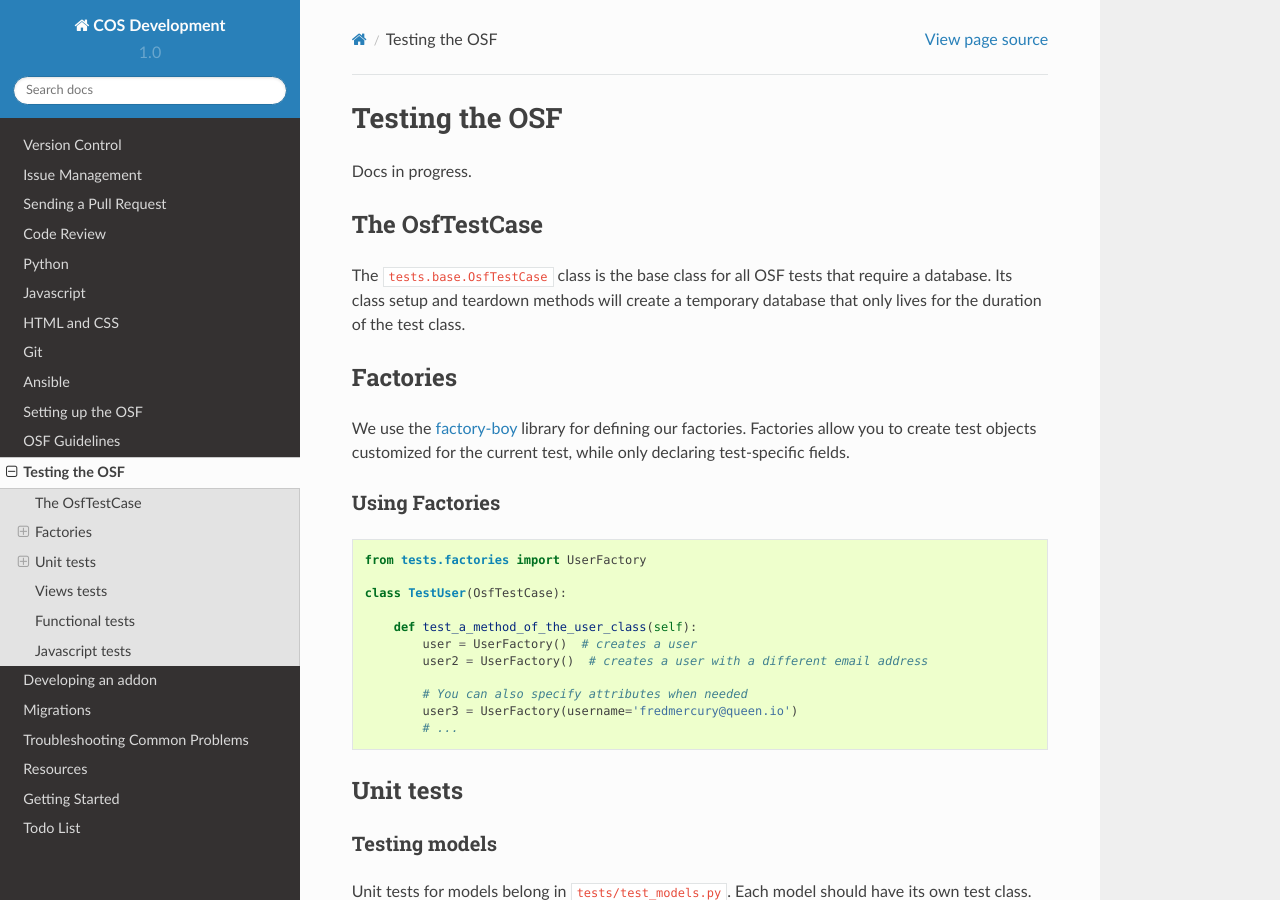
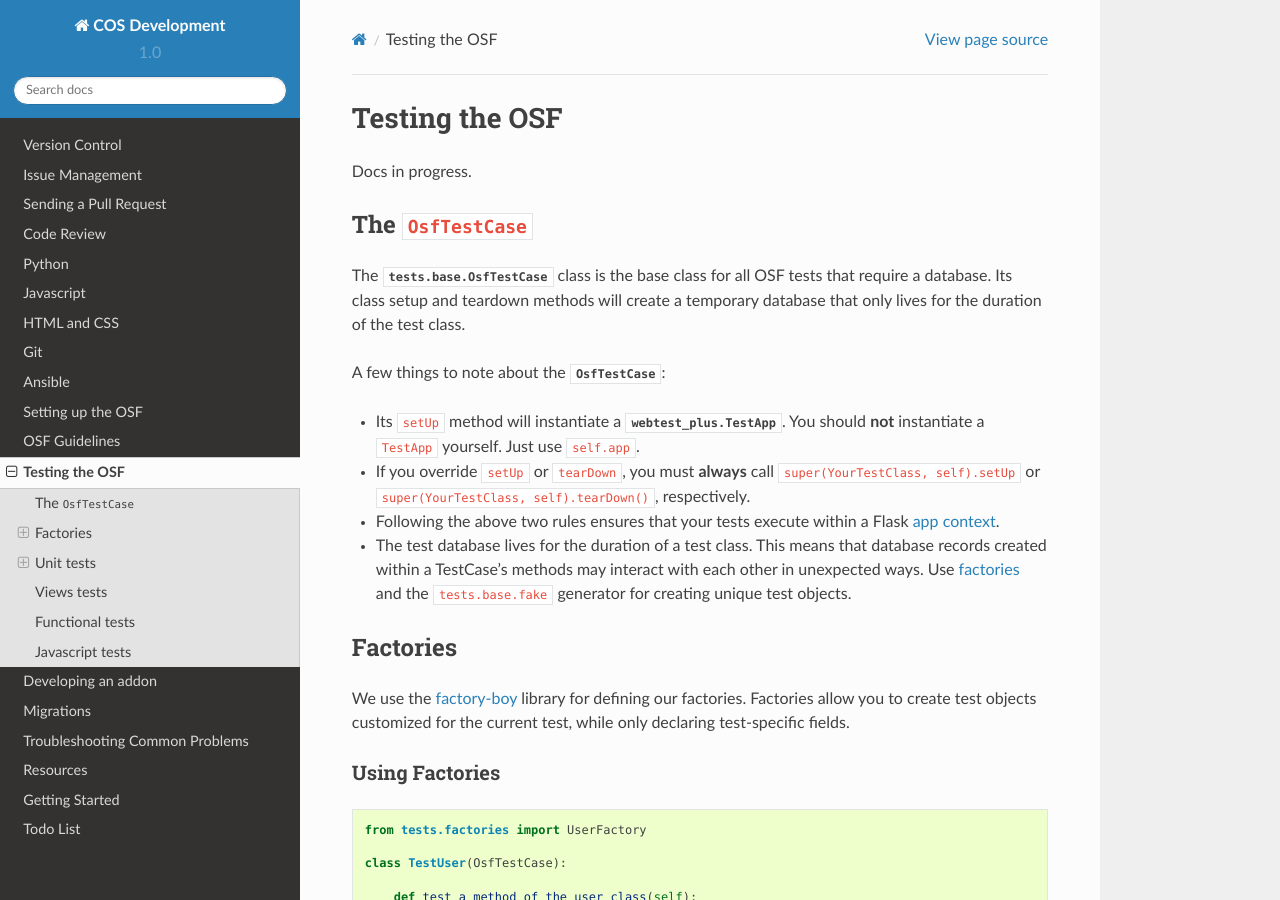
Before and after one commit to CenterForOpenScience/COSDev, a Sphinx documentation site: the page built from docs/osf/testing.rst, in a window 1280 px wide and 900 px high. Built offline with Sphinx 7.4.7 and the Read the Docs theme 2.0.0, drawn with Linux system fonts in a browser that asks for light colours.

Commit message:
Add notes and gotchas re: the OsfTestCase

```diff
--- a/docs/osf/testing.rst
+++ b/docs/osf/testing.rst
@@ -4,10 +4,20 @@ Testing the OSF
 Docs in progress.
 
 
-The OsfTestCase
-***************
+The ``OsfTestCase``
+*******************
 
-The ``tests.base.OsfTestCase`` class is the base class for all OSF tests that require a database. Its class setup and teardown methods will create a temporary database that only lives for the duration of the test class.
+The :class:`tests.base.OsfTestCase` class is the base class for all OSF tests that require a database. Its class setup and teardown methods will create a temporary database that only lives for the duration of the test class.
+
+A few things to note about the :class:`OsfTestCase`:
+
+- Its ``setUp`` method will instantiate a :class:`webtest_plus.TestApp`. You should **not** instantiate a ``TestApp`` yourself. Just use ``self.app``.
+- If you override ``setUp`` or ``tearDown``, you must **always** call ``super(YourTestClass, self).setUp`` or ``super(YourTestClass, self).tearDown()``, respectively.
+- Following the above two rules ensures that your tests execute within a Flask `app context <http://flask.pocoo.org/docs/appcontext/>`_.
+- The test database lives for the duration of a test class. This means that database records created within a TestCase's methods may interact with each other in unexpected ways. Use :ref:`factories <factories>` and the ``tests.base.fake`` generator for creating unique test objects.
+
+
+.. _factories:
 
 Factories
 *********
```
